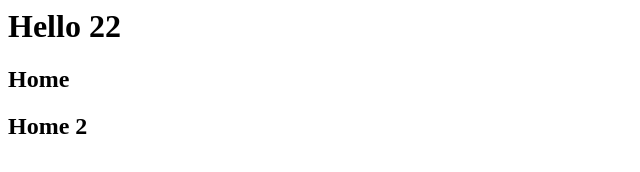
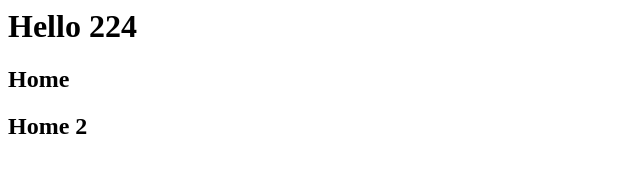
Before and after one commit to quan0265/git1, a plain HTML site: page index.html in a window 1280 px wide. Shown: the full height of the page, 0-640 px from the left. Drawn offline with Linux system fonts and the light colour scheme.

Commit message:
Update index.html

```diff
--- a/index.html
+++ b/index.html
@@ -1,4 +1,4 @@
-<h1>Hello 22</h1>
+<h1>Hello 224</h1>
 
 <h2>Home</h2>
 
```
